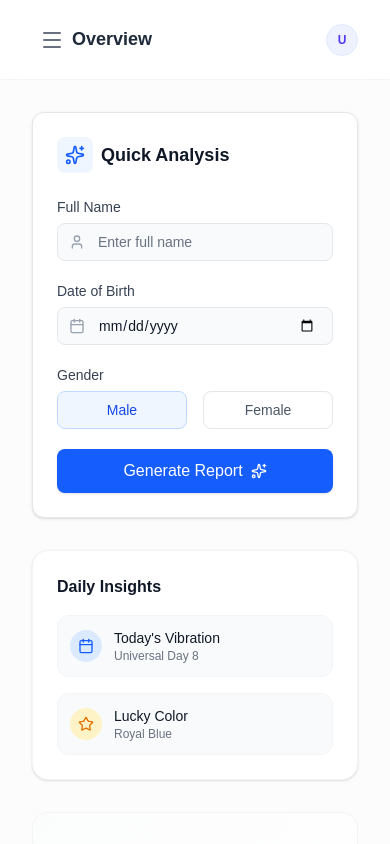
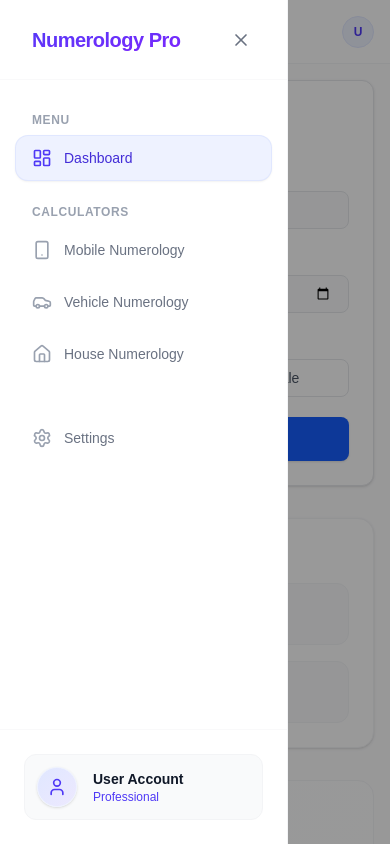
Before and after one commit to shivamahuja4/Numerology-Pro, a Next.js app in the folder frontend/: page / in a window 390 px wide. Both pictures are taken after a click on the button 52 px from the left and 39 px from the top of the page. Shown: the top 844 px of the page. Built offline with nearby package versions, Linux system fonts and the light colour scheme.

Commit message:
mobile-view

```diff
--- a/frontend/src/components/DashboardLayout.tsx
+++ b/frontend/src/components/DashboardLayout.tsx
@@ -1,39 +1,66 @@
+'use client';
+
+import { useState } from 'react';
 import { usePathname } from 'next/navigation';
-import { LayoutDashboard, Smartphone, Car, Home, Settings, Menu, User } from 'lucide-react';
+import { LayoutDashboard, Smartphone, Car, Home, Settings, Menu, User, X } from 'lucide-react';
 
 export default function DashboardLayout({ children }: { children: React.ReactNode }) {
     const pathname = usePathname();
+    const [isMobileMenuOpen, setIsMobileMenuOpen] = useState(false);
 
     const isActive = (path: string) => {
         return pathname === path ? "bg-indigo-50 text-indigo-700 shadow-sm ring-1 ring-indigo-100" : "text-gray-500 hover:bg-gray-50 hover:text-gray-900";
     };
 
+    const closeMobileMenu = () => setIsMobileMenuOpen(false);
+
     return (
         <div className="flex min-h-screen bg-gray-50/50">
+            {/* Mobile Overlay */}
+            {isMobileMenuOpen && (
+                <div
+                    className="fixed inset-0 bg-black/40 z-40 md:hidden"
+                    onClick={closeMobileMenu}
+                />
+            )}
+
             {/* Sidebar */}
-            <aside className="hidden md:flex flex-col w-72 bg-white/80 backdrop-blur-xl border-r border-gray-100 z-20 fixed h-full transition-all duration-300">
-                <div className="h-20 flex items-center px-8 border-b border-gray-100/50">
+            <aside
+                className={[
+                    "fixed inset-y-0 left-0 z-50 w-72 bg-white border-r border-gray-100 flex flex-col",
+                    "transform transition-transform duration-300 ease-in-out",
+                    "md:translate-x-0",
+                    isMobileMenuOpen ? "translate-x-0" : "-translate-x-full",
+                ].join(" ")}
+            >
+                <div className="h-20 flex items-center justify-between px-8 border-b border-gray-100/50">
                     <span className="text-xl font-bold bg-gradient-to-br from-indigo-600 to-violet-600 bg-clip-text text-transparent tracking-tight">
                         Numerology Pro
                     </span>
+                    <button
+                        onClick={closeMobileMenu}
+                        className="md:hidden text-gray-500 hover:text-gray-700 p-1 rounded-lg hover:bg-gray-100"
+                    >
+                        <X className="w-5 h-5" />
+                    </button>
                 </div>
-                <nav className="flex-1 px-4 py-8 space-y-2 overflow-y-auto custom-scrollbar">
+                <nav className="flex-1 px-4 py-8 space-y-2 overflow-y-auto">
                     <p className="px-4 text-xs font-semibold text-gray-400 uppercase tracking-wider mb-2">Menu</p>
-                    <a href="/" className={`flex items-center gap-3 px-4 py-3 text-sm font-medium rounded-xl transition-all duration-200 group ${isActive('/')}`}>
+                    <a href="/" onClick={closeMobileMenu} className={`flex items-center gap-3 px-4 py-3 text-sm font-medium rounded-xl transition-all duration-200 group ${isActive('/')}`}>
                         <LayoutDashboard className={`w-5 h-5 ${pathname === '/' ? 'text-indigo-600' : 'text-gray-400 group-hover:text-gray-600'}`} />
                         Dashboard
                     </a>
 
                     <p className="px-4 text-xs font-semibold text-gray-400 uppercase tracking-wider mt-6 mb-2">Calculators</p>
-                    <a href="/mobile-numerology" className={`flex items-center gap-3 px-4 py-3 text-sm font-medium rounded-xl transition-all duration-200 group ${isActive('/mobile-numerology')}`}>
+                    <a href="/mobile-numerology" onClick={closeMobileMenu} className={`flex items-center gap-3 px-4 py-3 text-sm font-medium rounded-xl transition-all duration-200 group ${isActive('/mobile-numerology')}`}>
                         <Smartphone className={`w-5 h-5 ${pathname === '/mobile-numerology' ? 'text-indigo-600' : 'text-gray-400 group-hover:text-gray-600'}`} />
                         Mobile Numerology
                     </a>
-                    <a href="/vehicle-numerology" className={`flex items-center gap-3 px-4 py-3 text-sm font-medium rounded-xl transition-all duration-200 group ${isActive('/vehicle-numerology')}`}>
+                    <a href="/vehicle-numerology" onClick={closeMobileMenu} className={`flex items-center gap-3 px-4 py-3 text-sm font-medium rounded-xl transition-all duration-200 group ${isActive('/vehicle-numerology')}`}>
                         <Car className={`w-5 h-5 ${pathname === '/vehicle-numerology' ? 'text-indigo-600' : 'text-gray-400 group-hover:text-gray-600'}`} />
                         Vehicle Numerology
                     </a>
-                    <a href="/house-numerology" className={`flex items-center gap-3 px-4 py-3 text-sm font-medium rounded-xl transition-all duration-200 group ${isActive('/house-numerology')}`}>
+                    <a href="/house-numerology" onClick={closeMobileMenu} className={`flex items-center gap-3 px-4 py-3 text-sm font-medium rounded-xl transition-all duration-200 group ${isActive('/house-numerology')}`}>
                         <Home className={`w-5 h-5 ${pathname === '/house-numerology' ? 'text-indigo-600' : 'text-gray-400 group-hover:text-gray-600'}`} />
                         House Numerology
                     </a>
@@ -60,11 +87,14 @@ export default function DashboardLayout({ children }: { children: React.ReactNod
 
             {/* Main Content */}
             <div className="flex-1 flex flex-col md:pl-72 transition-all duration-300">
-                <header className="h-20 bg-white/80 backdrop-blur-md border-b border-gray-100 flex items-center justify-between px-8 sticky top-0 z-10 transition-all duration-300">
-                    <button className="md:hidden text-gray-500 hover:text-gray-700 p-2 rounded-lg hover:bg-gray-100">
+                <header className="h-16 md:h-20 bg-white/80 backdrop-blur-md border-b border-gray-100 flex items-center justify-between px-4 md:px-8 sticky top-0 z-10">
+                    <button
+                        className="md:hidden text-gray-500 hover:text-gray-700 p-2 rounded-lg hover:bg-gray-100"
+                        onClick={() => setIsMobileMenuOpen(true)}
+                    >
                         <Menu className="w-6 h-6" />
                     </button>
-                    <div className="flex items-center justify-between w-full md:w-auto">
+                    <div className="flex items-center ml-3 md:ml-0">
                         <div className="flex flex-col">
                             <h2 className="text-lg font-semibold text-gray-800 leading-tight">
                                 {pathname === '/' ? 'Overview' :
@@ -79,8 +109,8 @@ export default function DashboardLayout({ children }: { children: React.ReactNod
                         </div>
                     </div>
                 </header>
-                <main className="flex-1 p-8 overflow-auto">
-                    <div className="max-w-[1600px] mx-auto animate-in fade-in slide-in-from-bottom-4 duration-500">
+                <main className="flex-1 p-4 md:p-8 overflow-auto">
+                    <div className="max-w-[1600px] mx-auto">
                         {children}
                     </div>
                 </main>
```
